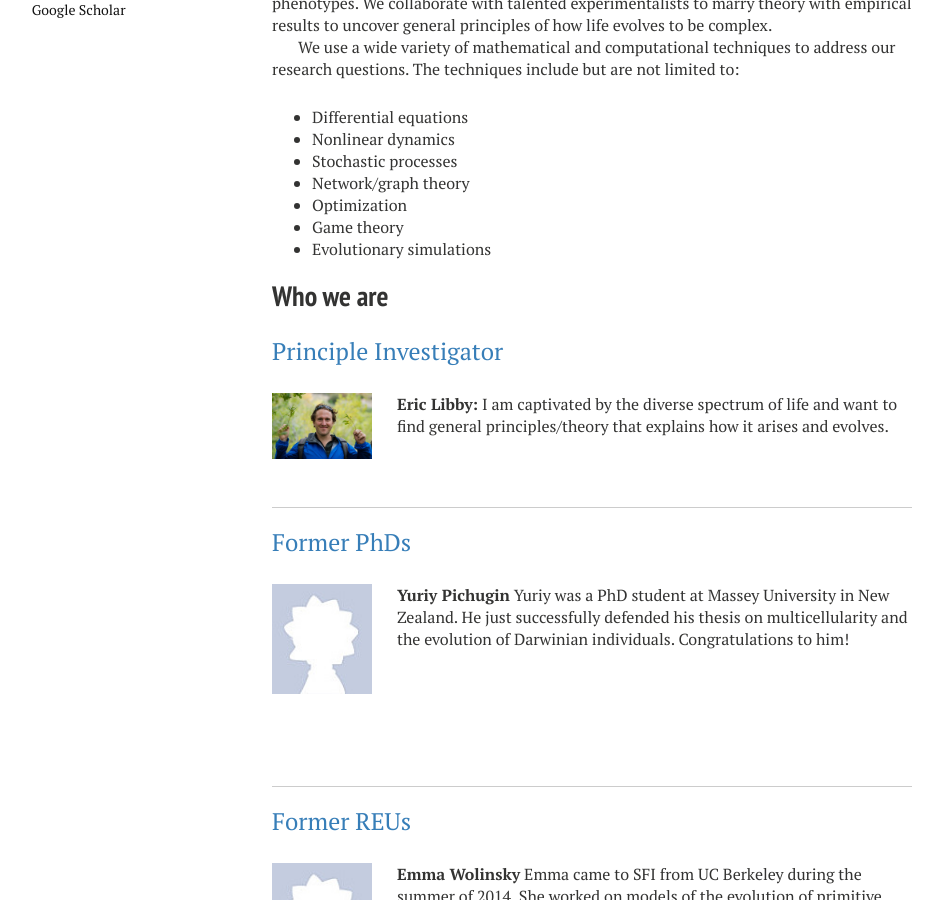
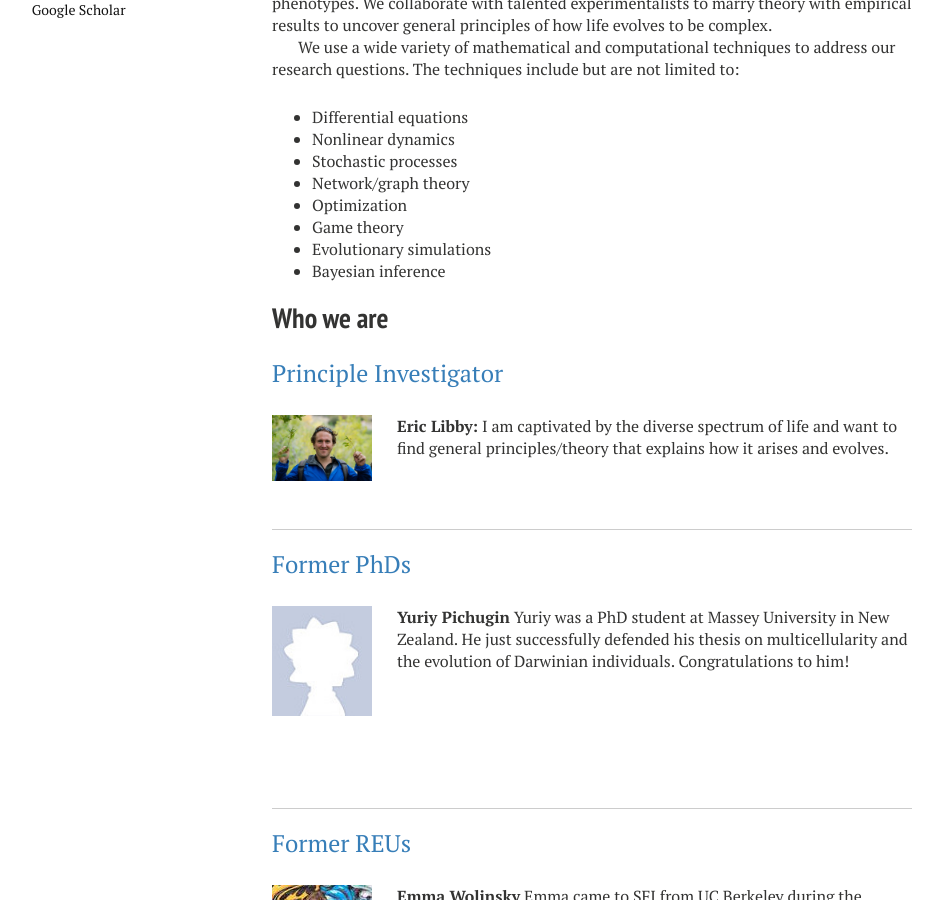
Before and after one commit to ericlibby/oldweb, a Jekyll site: the page built from p_students/index.md, in a window 1280 px wide and 900 px high, scrolled down 703 px. Shown: the whole window, without its empty margins (48-991 px from the left). Built offline with Jekyll 4.4.1, drawn with Linux system fonts in a browser that asks for light colours; nearby versions of some CDN libraries.

Commit message:
Added student pictures

```diff
--- a/p_students/index.md
+++ b/p_students/index.md
@@ -22,6 +22,7 @@ We use a wide variety of mathematical and computational techniques to address ou
 * Optimization
 * Game theory
 * Evolutionary simulations
+* Bayesian inference
 
 
 
@@ -54,16 +55,18 @@ I am captivated by the diverse spectrum of life and want to find general princip
 <span style="text-align=left;font-size:1.5em;color:#377EB8;">Former REUs</span>
 
 <div>
-<p style="float: left;padding-right:25px"><img src="/images/person.jpg" width="100"></p> <b>Emma Wolinsky</b> Emma came to SFI from UC Berkeley during the summer of 2014. She worked on models of the evolution of primitive developmental programs in <I> Pseudomonas fluorescens </I>. We published our results in the journal <I> Evolutionary Ecology </I>. <BR> <BR> <BR> <BR> <BR>
+<p style="float: left;padding-right:25px"><img src="/images/emma.jpg" width="100"></p> <b>Emma Wolinsky</b> Emma came to SFI from UC Berkeley during the summer of 2014. She worked on models of the evolution of primitive developmental programs in <I> Pseudomonas fluorescens </I>. We published our results in the journal <I> Evolutionary Ecology </I>. <BR> <BR> <BR> <BR> <BR>
 </div>
 
 <div>
-<p style="float: left;padding-right:25px"><img src="/images/person.jpg" width="100"></p> <b>Justin Carmichael</b> Justin came to SFI from the University of New Mexico during the summer of 2015 to work with Andrew Berdahl and me on the evolution of collective movement. Our research is ongoing and will hopefully be published some time soon. <BR> <BR> <BR> <BR> <BR>
+<p style="float: left;padding-right:25px"><img src="/images/justin.jpg" width="100"></p> <b>Justin Carmichael</b> Justin came to SFI from the University of New Mexico during the summer of 2015 to work with Andrew Berdahl and me on the evolution of collective movement. Our research is ongoing and will hopefully be published some time soon. <BR> <BR> <BR> <BR> <BR>
 </div>
 
 <BR CLEAR="...">
 
+
 ---
+
 
 <span style="text-align=left;font-size:1.5em;color:#377EB8;">Graduate and Undergraduate Researchers</span>
 <div>
```
Also changed, not shown: images/emma.jpg (added), images/emma2.jpeg (added), images/isabel_grecia.jpg (added), images/justin.jpg (added), images/justin2.jpg (added), images/sathej.jpeg (added), images/sumona.jpeg (added), images/yuriy.jpg (added).
